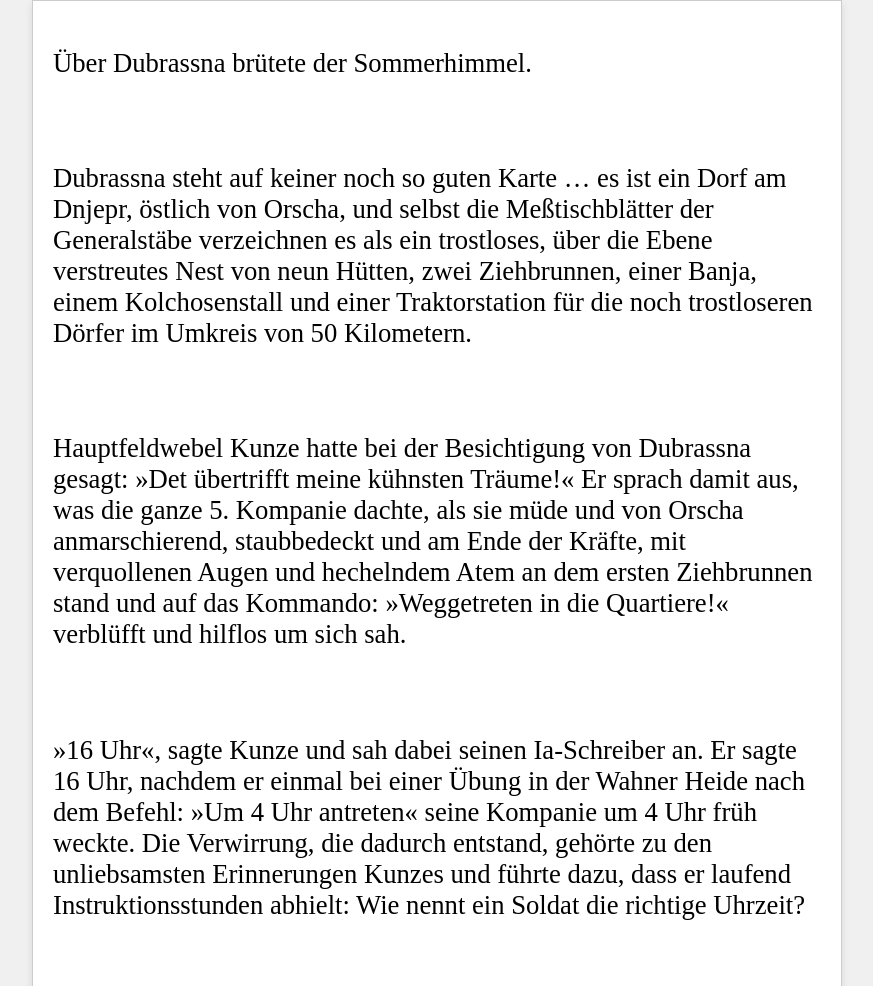
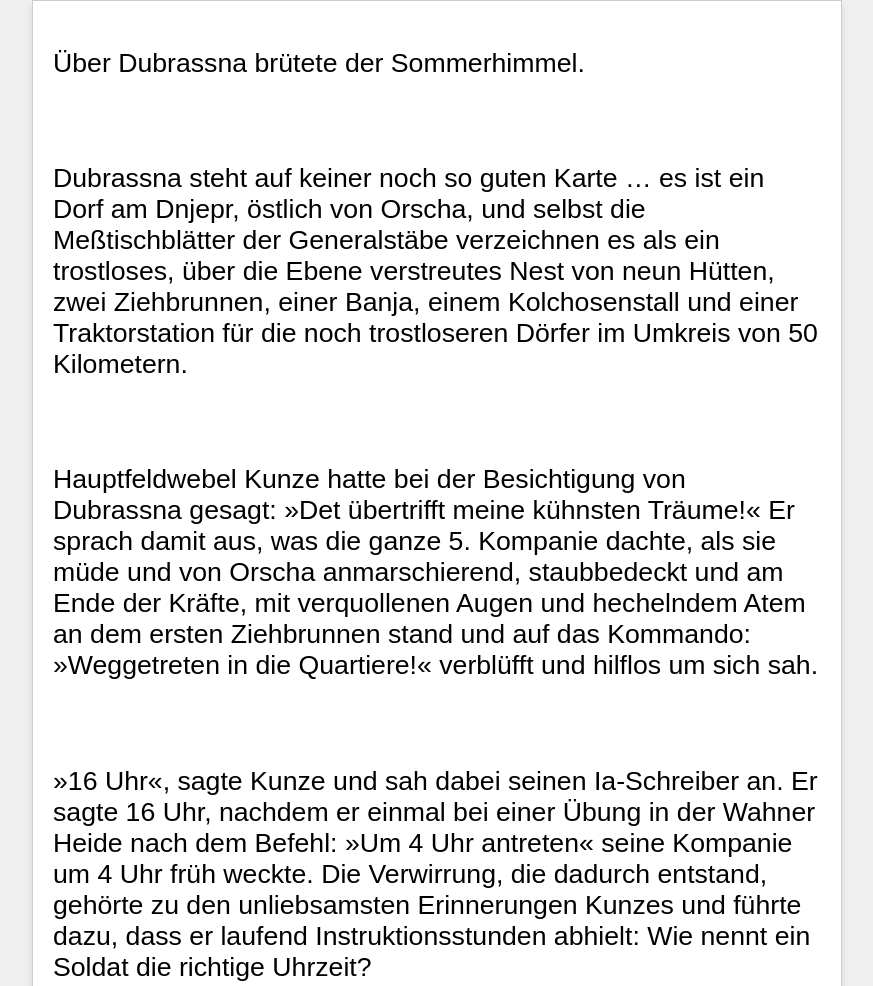
Before and after one commit to Miles72cn/ttt3.github.io, a plain HTML site: page index.html in a window 1280 px wide. Shown: the top 986 px of the page, without its empty margins (203-1076 px from the left). Drawn offline with Linux system fonts and the light colour scheme.

Commit message:
Update index.html

```diff
--- a/index.html
+++ b/index.html
@@ -26,7 +26,7 @@
             				box-shadow: 0 4px 8px rgba(0, 0, 0, 0.1);
             				text-align: left; /* 文本居左 */
             				font-size: 20pt; /* 字体大小 */
-					font-family: "楷体", "KaiTi", Times New Roman;
+					font-family: "楷体", "KaiTi", sans-serif;
         				}
     			</style>
 	</head>
```
